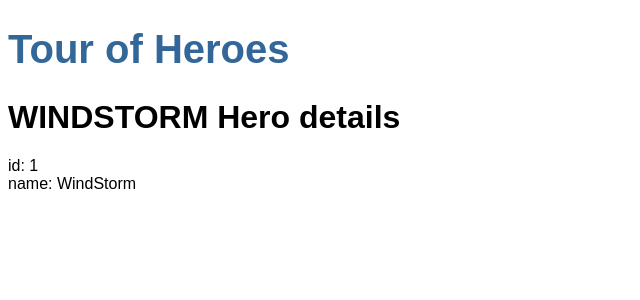
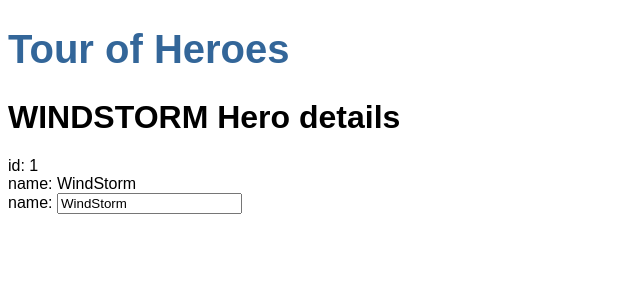
Before and after one commit to Patriziabattisti/angular-tour-of-heroes, an Angular app in the folder angular-tour-of-heroes/: page / in a window 1280 px wide. Shown: the top 300 px of the page, without its empty margins (0-640 px from the left). Built offline with nearby package versions, Linux system fonts and the light colour scheme.

Commit message:
binding two ways

```diff
--- a/angular-tour-of-heroes/src/app/app.module.ts
+++ b/angular-tour-of-heroes/src/app/app.module.ts
@@ -3,6 +3,7 @@
 
 import { AppComponent } from './app.component';
 import { HeroesComponent } from './heroes/heroes.component';
+import {FormsModule} from "@angular/forms";
 
 @NgModule({
   declarations: [
@@ -10,7 +11,8 @@
     HeroesComponent
   ],
   imports: [
-    BrowserModule
+    BrowserModule,
+    FormsModule
   ],
   providers: [],
   bootstrap: [AppComponent]
--- a/angular-tour-of-heroes/src/app/heroes/heroes.component.html
+++ b/angular-tour-of-heroes/src/app/heroes/heroes.component.html
@@ -1,3 +1,9 @@
 <h1>{{hero.name|uppercase}} Hero details</h1>
 <div><span>id: </span>{{hero.id}}</div>
 <div><span>name: </span>{{hero.name}}</div>
+
+<div>
+  <label>name:
+    <input [(ngModel)]="hero.name" placeholder="name"/>
+  </label>
+</div>
```
Also changed, not shown: angular-tour-of-heroes/src/app/mock-heroes.ts (added).
